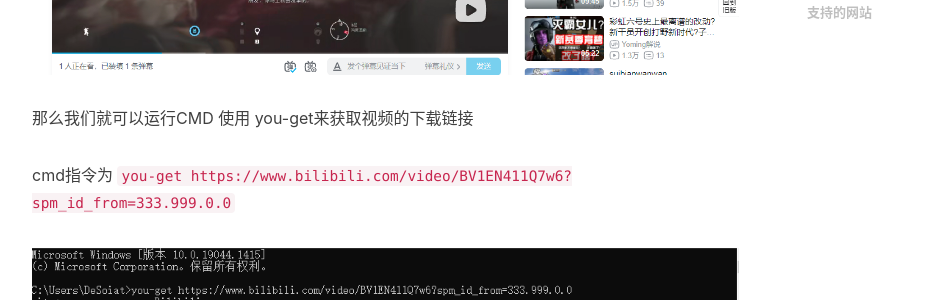
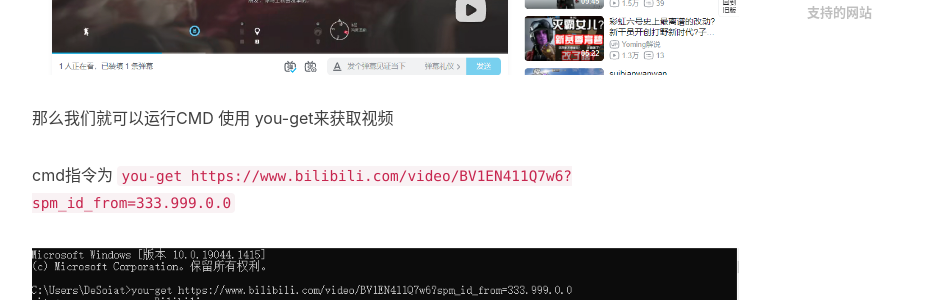
Before and after one commit to DeSoiat/DESOIAT.GITHUB.IO, a Jekyll site: the page built from _posts/2019-04-21-you-get.md, in a window 1280 px wide and 900 px high, scrolled down 4038 px. Shown: the part 152-452 px from the top of the window, without its empty margins (233-1184 px from the left). Built offline with Jekyll 4.4.1, drawn with Linux system fonts in a browser that asks for light colours; nearby versions of some CDN libraries; comment, search, counter and statistics services are not loaded.

Commit message:
Update 2019-04-21-you-get.md

```diff
--- a/_posts/2019-04-21-you-get.md
+++ b/_posts/2019-04-21-you-get.md
@@ -113,7 +113,7 @@
 
 
 
-那么我们就可以运行CMD 使用 you-get来获取视频的下载链接
+那么我们就可以运行CMD 使用 you-get来获取视频
 
 
 
```
